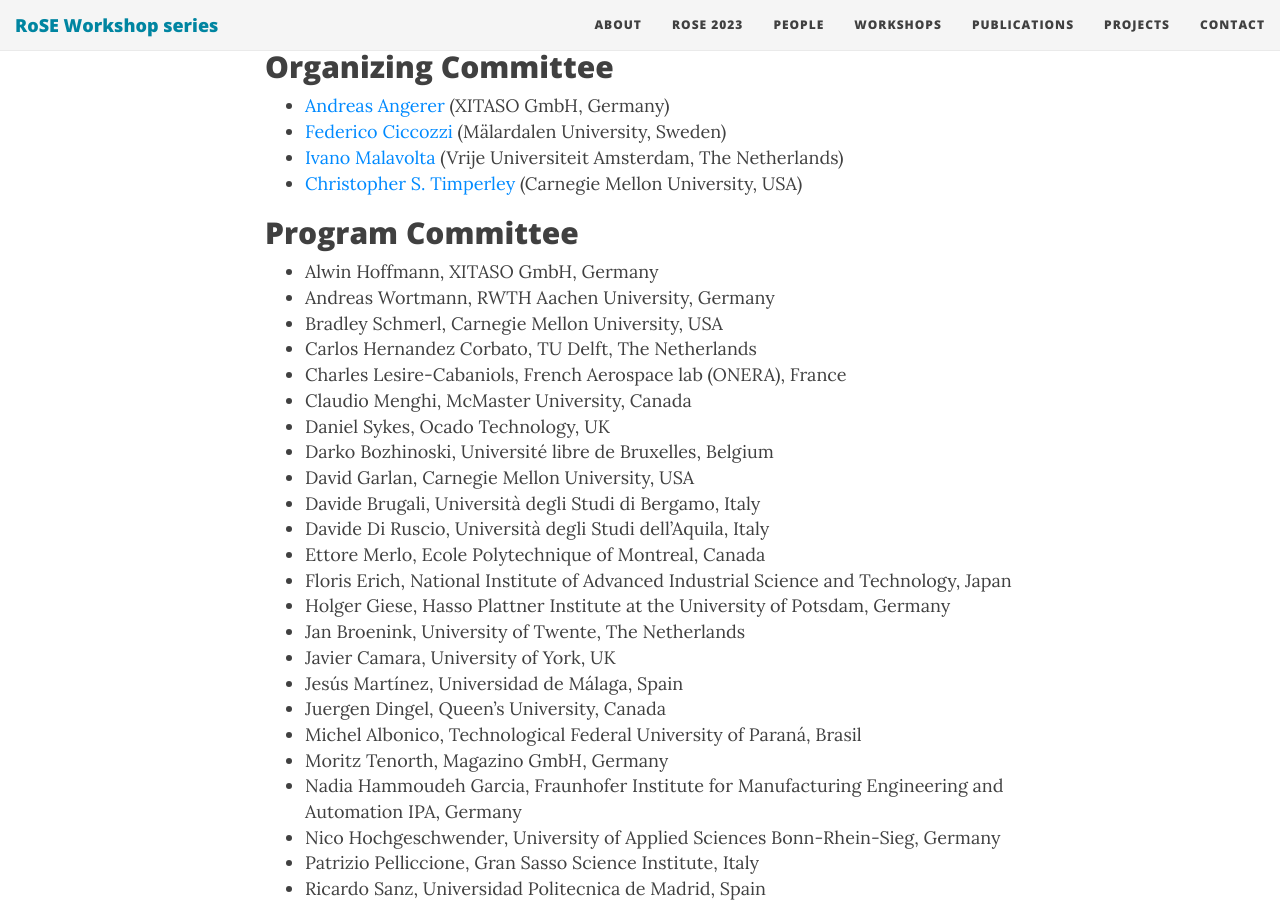
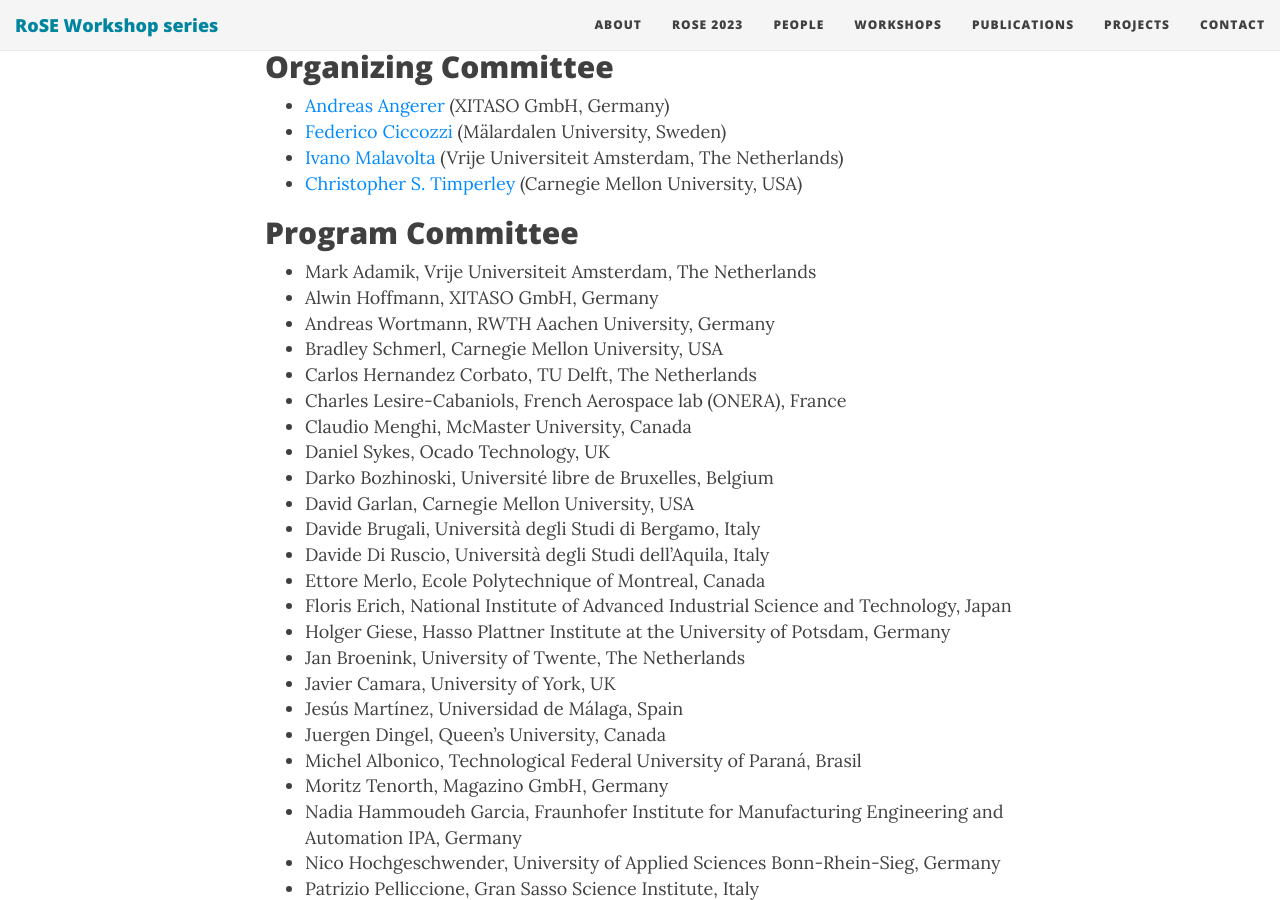
Before and after one commit to rose-workshops/rose-workshops.github.io, a Jekyll site: the page built from rose2023.md, in a window 1280 px wide and 900 px high, scrolled down 2681 px. Built offline with Jekyll 4.4.1, drawn with Linux system fonts in a browser that asks for light colours; nearby versions of some CDN libraries.

Commit message:
Update rose2023.md

```diff
--- a/rose2023.md
+++ b/rose2023.md
@@ -66,6 +66,7 @@ The official publication date is the date the proceedings are made available in
 - [Christopher S. Timperley](http://www.christimperley.co.uk/) (Carnegie Mellon University, USA)
 
 ## Program Committee
+* Mark Adamik, Vrije Universiteit Amsterdam, The Netherlands
 * Alwin Hoffmann, XITASO GmbH, Germany
 * Andreas Wortmann, RWTH Aachen University, Germany
 * Bradley Schmerl, Carnegie Mellon University, USA
```
